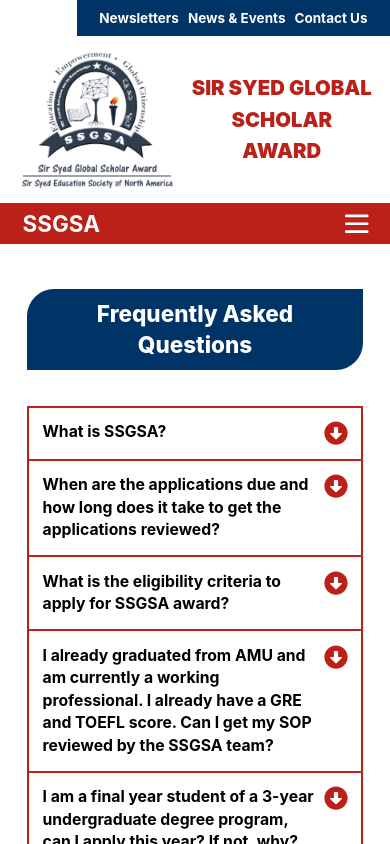
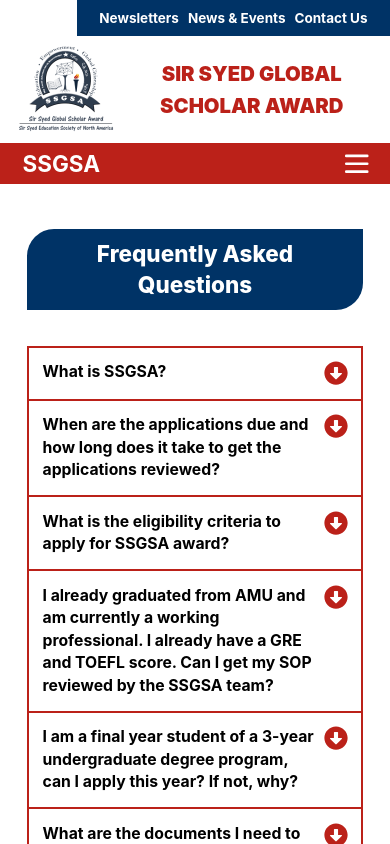
Before and after one commit to ssgsa-us/ssgsa.us, a Next.js app: page /faq in a window 390 px wide. Shown: the top 844 px of the page. Built offline with nearby package versions, Linux system fonts and the light colour scheme; no server answers.

Commit message:
Fix SSGSA logo size in main header

```diff
--- a/components/Alumni/Testimonials.js
+++ b/components/Alumni/Testimonials.js
@@ -25,7 +25,7 @@ const Testimonials = () => {
             if (index === testimonials.length - 1) {
               resetTimeout = setTimeout(() => {
                 carouselRef.current.goTo(0)
-              }, 5000)
+              }, 30000)
             }
           }}
         >
--- a/components/Header.js
+++ b/components/Header.js
@@ -28,7 +28,12 @@ export default function Header() {
         </div>
       </div>
       <div className="w-full flex flex-row bg-white items-center">
-        <div className="ml-3 flex-2">
+        <div className="ml-3 flex-2 sm:hidden">
+          <Link href="/">
+            <Image width={100} height={100} src={logo} alt="SSGSA Logo" />
+          </Link>
+        </div>
+        <div className="ml-3 flex-2 hidden sm:flex">
           <Link href="/">
             <Image width={160} height={160} src={logo} alt="SSGSA Logo" />
           </Link>
```
